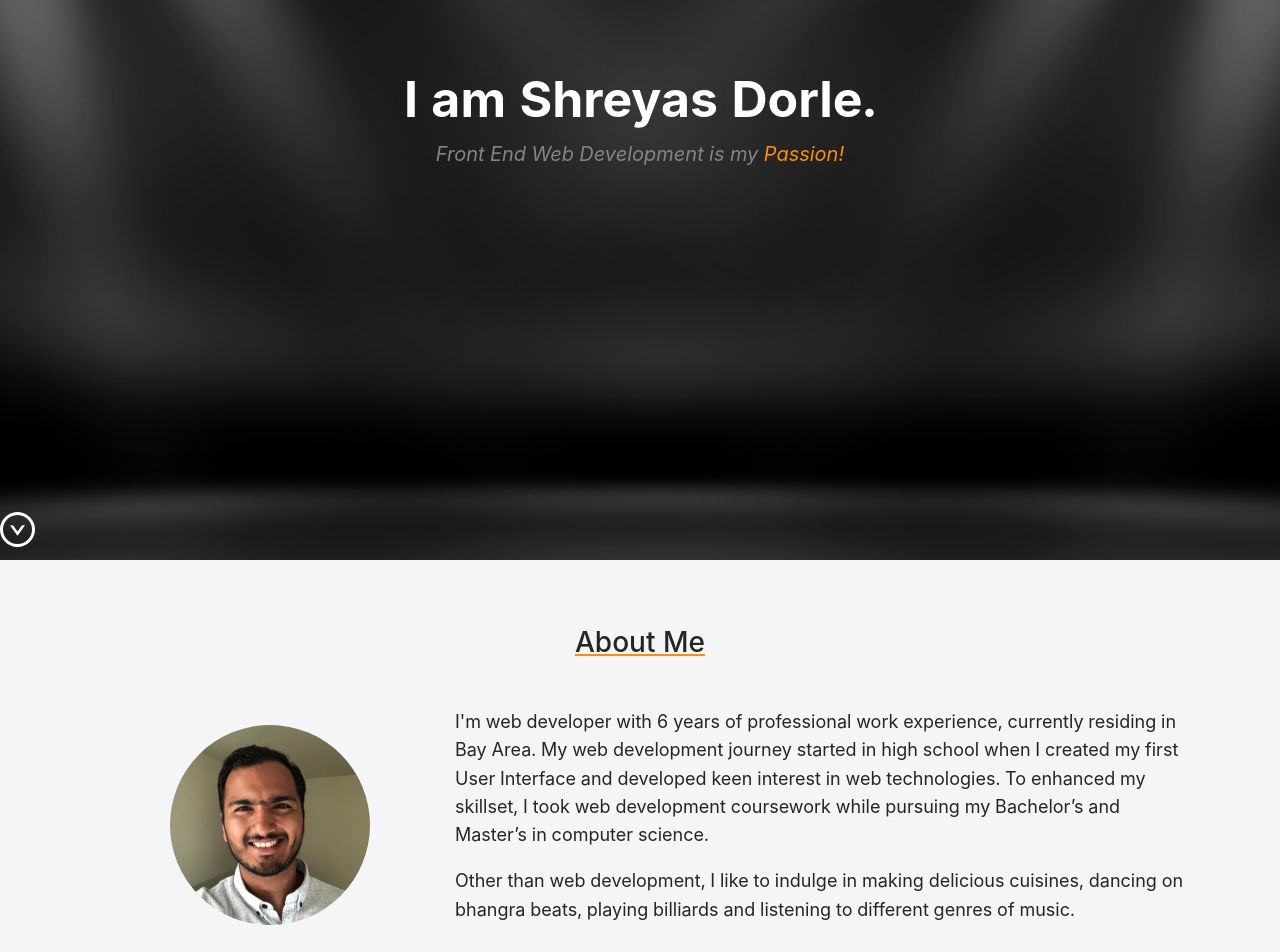
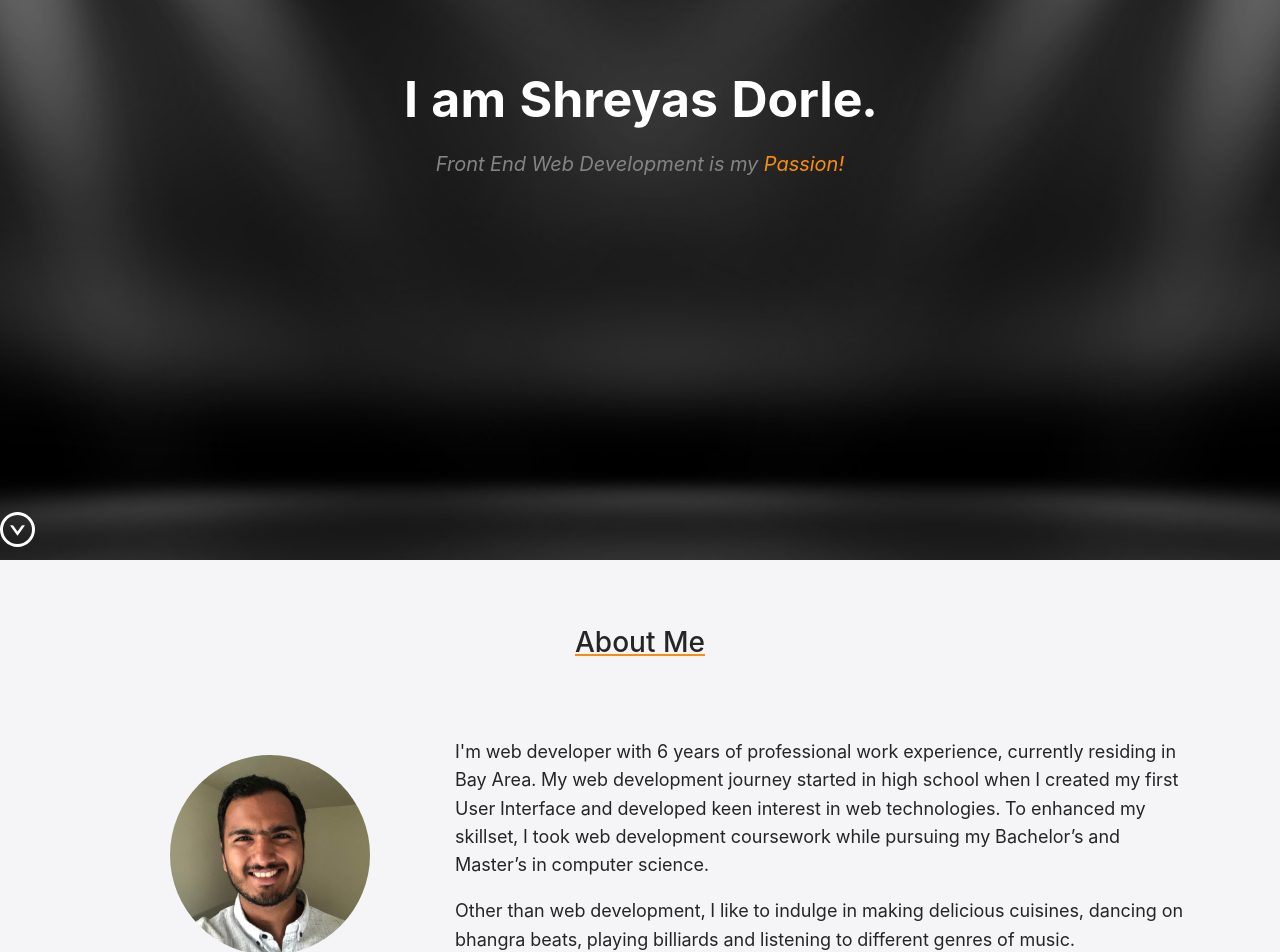
Before and after one commit to shreyasdorle/Portfolio-React, a React (Create React App) app: page / in a window 1280 px wide. Shown: the part 240-1192 px from the top of the page. Built offline with nearby package versions, Linux system fonts and the light colour scheme.

Commit message:
small style fixes

```diff
--- a/src/components/About/index.js
+++ b/src/components/About/index.js
@@ -12,7 +12,7 @@ export default function About(){
           <Col span={24} md={{span:8}} style={{textAlign: 'center'}}>
             <div className="profile-img" style={{backgroundImage: `url(${ProfileImg})` }}/>
           </Col>
-          <Col span={24} md={{span:16}}>
+          <Col span={24} md={{span:16}} style={{padding: '30px 0'}}>
             <p>
               I'm web developer with 6 years of professional work experience, currently residing in Bay Area.
               My web development journey started in high school when I created my first User Interface and developed keen interest in web technologies.
--- a/src/components/Home/index.css
+++ b/src/components/Home/index.css
@@ -19,7 +19,7 @@
 }
 
 .home .text-container h1{
-  font-size: 50px;
+  font-size: 36px;
   color: #fff;
   font-weight: bold;
   margin: 0;
@@ -28,9 +28,20 @@
 .home .text-container p{
   font-style: italic;
   color: #868383;
-  font-size: 20px;
+  font-size: 16px;
+  margin: 10px 0;
 }
 
 .home .text-container p span{
   color: #f78e0c;
 }
+
+@media (min-width: 768px) {
+  .home .text-container h1{
+    font-size: 50px;
+  }
+
+  .home .text-container p{
+    font-size: 20px;
+  }
+}
```
